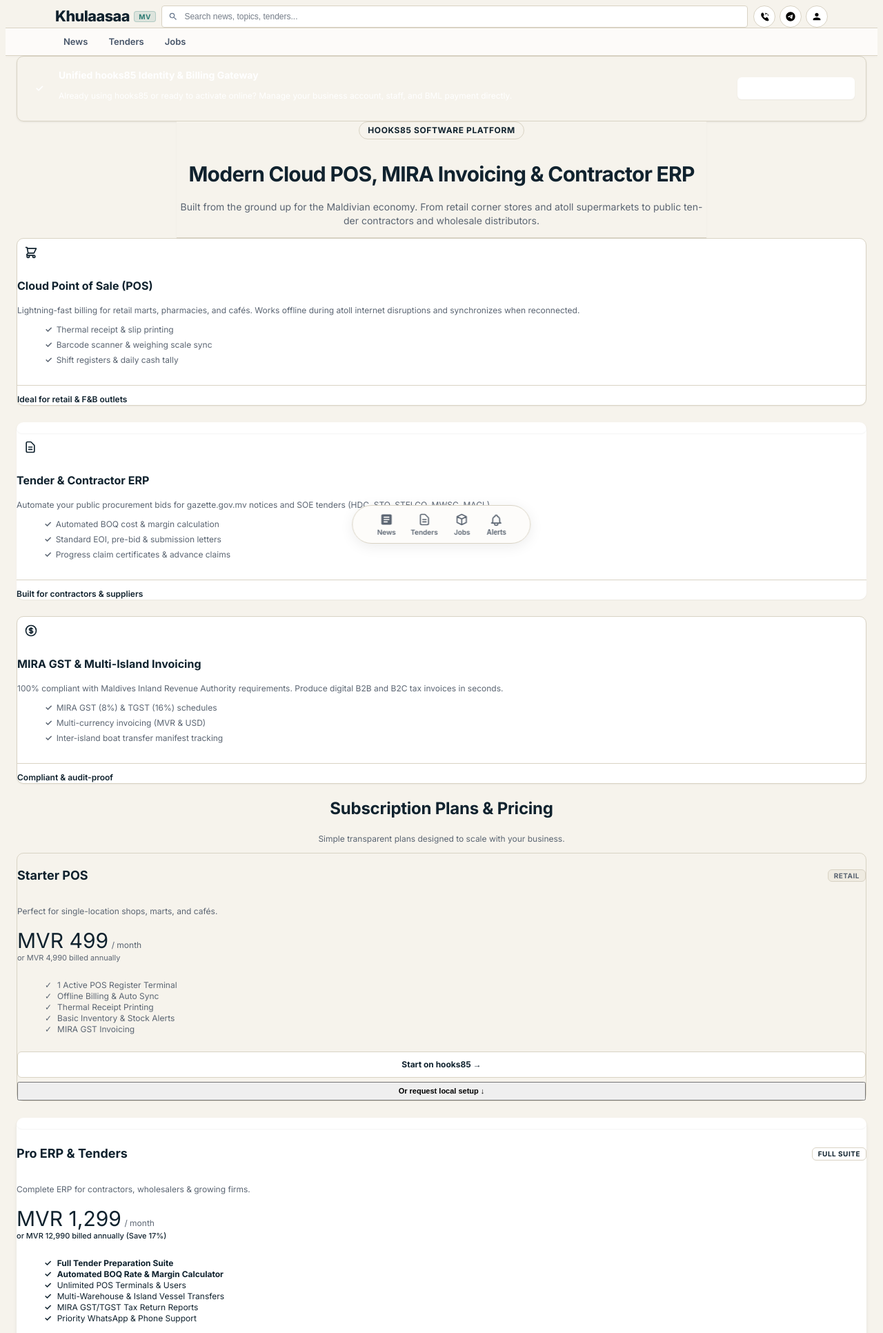
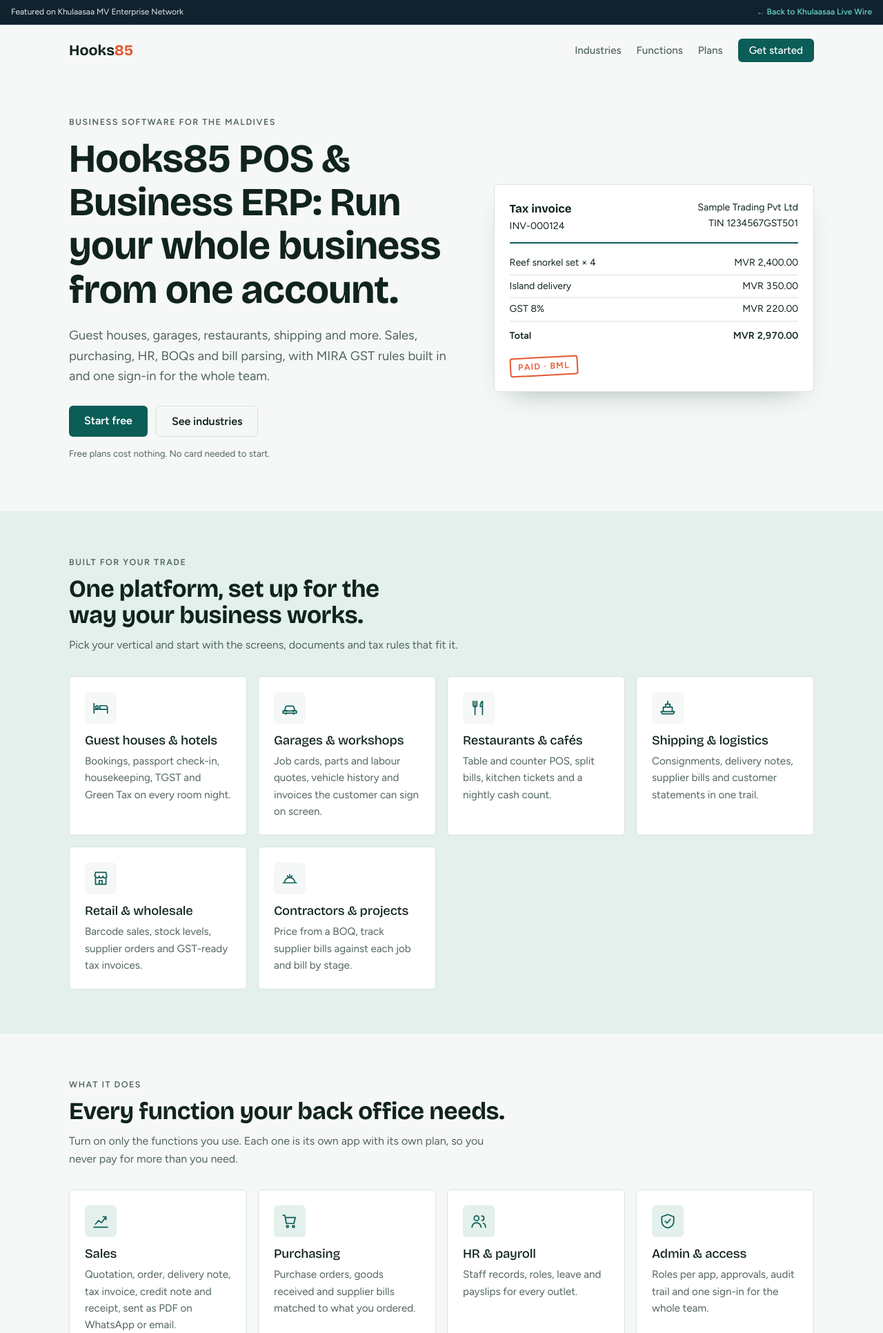
Before and after one commit to Gitrif/khulaasaa, a FastAPI app: page /hooks85 in a window 1280 px wide. Shown: the top 1932 px of the page at 69% size. Run offline with FastAPI, Linux system fonts and the light colour scheme; data that the repository does not hold is empty; some libraries are stand-ins or nearby versions.

Commit message:
Add Hooks85 landing page, style ad units with Hooks85 branding, fix bids and jobs views

```diff
--- a/static/js/company_profile_form.js
+++ b/static/js/company_profile_form.js
@@ -1,5 +1,5 @@
-// Server injected profile if available
-const SERVER_PROFILE = {{ (profile if profile else None)|tojson }};
+// Server injected profile if available from window
+const SERVER_PROFILE = typeof window !== 'undefined' ? (window.companyState || window.SERVER_PROFILE || null) : null;
 
 // Initial Profile State
 let companyProfile = SERVER_PROFILE || {
--- /dev/null
+++ b/templates/hooks85.html
@@ -0,0 +1,305 @@
+<!doctype html>
+<html lang="en">
+<head>
+<meta charset="utf-8">
+<meta name="viewport" content="width=device-width,initial-scale=1,viewport-fit=cover">
+<title>hooks85 POS &amp; Business ERP — Modern Retail, Invoicing &amp; Maldivian Suite</title>
+<meta name="description" content="Business software for the Maldives. Guest houses, garages, restaurants, shipping, retail, and contractors. Sales, purchasing, HR, BOQs, and bill parsing with built-in MIRA GST compliance.">
+<link rel="preconnect" href="https://fonts.googleapis.com">
+<link rel="preconnect" href="https://fonts.gstatic.com" crossorigin>
+<link rel="stylesheet" href="https://fonts.googleapis.com/css2?family=Bricolage+Grotesque:opsz,wght@12..96,500;12..96,700&family=Figtree:wght@400;500;600&display=swap">
+<style>
+/* Layout: single-column marketing page; split hero with a sample tax invoice, module grid, three plan cards, sign-up band */
+:root {
+  --bg: #f6f8f7; --surface: #ffffff; --fg: #10231f; --muted: #51655f; --line: #d9e2de;
+  --brand: #0b5d57; --brand-fg: #ffffff; --accent: #e4572e; --tint: #e3f0ec;
+  --display: "Bricolage Grotesque", "Segoe UI", system-ui, sans-serif;
+  --body: "Figtree", "Segoe UI", system-ui, sans-serif;
+}
+@media (prefers-color-scheme: dark) {
+  :root:not([data-theme="light"]) {
+    --bg: #0c1715; --surface: #13221f; --fg: #e8f1ee; --muted: #9bb0aa; --line: #243733;
+    --brand: #5fc4b8; --brand-fg: #06201c; --accent: #ff7d54; --tint: #16302b; color-scheme: dark;
+  }
+}
+:root[data-theme="dark"] {
+  --bg: #0c1715; --surface: #13221f; --fg: #e8f1ee; --muted: #9bb0aa; --line: #243733;
+  --brand: #5fc4b8; --brand-fg: #06201c; --accent: #ff7d54; --tint: #16302b; color-scheme: dark;
+}
+* { box-sizing: border-box; }
+body {
+  background: var(--bg);
+  color: var(--fg);
+  font: 16px/1.6 var(--body);
+  margin: 0;
+  padding: 0;
+  padding-left: max(16px, env(safe-area-inset-left, 0px));
+  padding-right: max(16px, env(safe-area-inset-right, 0px));
+}
+.partner-topbar {
+  background: #10222E;
+  color: #E2E8F0;
+  font-size: 12px;
+  font-family: var(--body);
+  padding: 8px 16px;
+  margin-left: calc(-1 * max(16px, env(safe-area-inset-left, 0px)));
+  margin-right: calc(-1 * max(16px, env(safe-area-inset-right, 0px)));
+  display: flex;
+  align-items: center;
+  justify-content: space-between;
+  border-bottom: 1px solid #2A3E4C;
+}
+.partner-topbar a {
+  color: #5FC4B8;
+  text-decoration: none;
+  font-weight: 600;
+  display: inline-flex;
+  align-items: center;
+  gap: 4px;
+}
+.partner-topbar a:hover {
+  text-decoration: underline;
+}
+.wrap { max-width: 1080px; margin: 0 auto; }
+h1, h2, h3 { font-family: var(--display); line-height: 1.1; margin: 0; text-wrap: balance; letter-spacing: -.01em; }
+h1 { font-size: clamp(2.2rem, 6vw, 3.6rem); font-weight: 700; }
+h2 { font-size: clamp(1.6rem, 3.6vw, 2.2rem); font-weight: 700; }
+h3 { font-size: 1.15rem; font-weight: 500; }
+p { margin: 0; }
+a { color: inherit; }
+:focus-visible { outline: 3px solid var(--accent); outline-offset: 2px; }
+.eyebrow { font-size: .78rem; letter-spacing: .12em; text-transform: uppercase; color: var(--muted); font-weight: 600; }
+nav { display: flex; align-items: center; justify-content: space-between; gap: 16px; padding-block: 20px; }
+.logo { font-family: var(--display); font-weight: 700; font-size: 1.35rem; text-decoration: none; }
+.logo b { color: var(--accent); }
+nav .links { display: flex; gap: 22px; align-items: center; flex-wrap: wrap; }
+nav .links a { text-decoration: none; color: var(--muted); font-weight: 500; font-size: .95rem; }
+.btn { display: inline-block; background: var(--brand); color: var(--brand-fg); padding: 12px 22px; border-radius: 6px; font-weight: 600; text-decoration: none; border: 0; font: 600 1rem var(--body); cursor: pointer; }
+.btn.alt { background: transparent; color: var(--fg); border: 1.5px solid var(--line); }
+.btn:hover { filter: brightness(1.08); }
+nav .btn { padding: 8px 16px; color: var(--brand-fg) !important; font-size: .9rem; }
+.hero { display: grid; grid-template-columns: 1.1fr .9fr; gap: 48px; align-items: center; padding-block: 56px 72px; }
+.hero p.lead { font-size: 1.15rem; color: var(--muted); margin-top: 20px; max-width: 34em; }
+.hero .cta { display: flex; gap: 12px; flex-wrap: wrap; margin-top: 28px; }
+.hero small { display: block; margin-top: 14px; color: var(--muted); }
+.inv { background: var(--surface); border: 1px solid var(--line); border-radius: 6px; padding: 22px; font-size: .88rem; box-shadow: 0 18px 40px -24px rgba(11, 60, 55, .45); min-width: 0; }
+.inv header { display: flex; justify-content: space-between; gap: 12px; border-bottom: 2px solid var(--brand); padding-bottom: 12px; margin-bottom: 12px; }
+.inv header strong { font-family: var(--display); font-size: 1.05rem; }
+.inv table { width: 100%; border-collapse: collapse; font-variant-numeric: tabular-nums; }
+.inv td { padding: 5px 0; border-bottom: 1px solid var(--line); }
+.inv td:last-child { text-align: right; }
+.inv tr.tot td { border: 0; font-weight: 700; padding-top: 10px; }
+.stamp { display: inline-block; margin-top: 14px; border: 2px solid var(--accent); color: var(--accent); padding: 2px 10px; border-radius: 4px; font-weight: 700; font-size: .78rem; letter-spacing: .1em; transform: rotate(-3deg); }
+.ico { width: 46px; height: 46px; border-radius: 6px; background: var(--tint); color: var(--brand); display: grid; place-items: center; margin-bottom: 6px; }
+.ico svg { width: 26px; height: 26px; fill: none; stroke: currentColor; stroke-width: 1.6; stroke-linecap: round; stroke-linejoin: round; }
+.band .ico { background: var(--bg); }
+.plan ul { list-style: none; padding: 0; }
+.plan li { display: flex; gap: 8px; align-items: flex-start; }
+.plan li svg { flex: none; width: 18px; height: 18px; margin-top: 3px; fill: none; stroke: var(--brand); stroke-width: 2.2; stroke-linecap: round; stroke-linejoin: round; }
+.plan { position: relative; }
+.badge { position: absolute; top: -12px; left: 20px; background: var(--accent); color: #fff; font-size: .72rem; font-weight: 600; letter-spacing: .08em; text-transform: uppercase; padding: 3px 10px; border-radius: 4px; }
+.plans { grid-template-columns: repeat(auto-fit, minmax(210px, 1fr)); }
+.plan .btn { text-align: center; margin-top: auto; }
+section { padding-block: 64px; }
+.band { background: var(--tint); margin-inline: calc(-1 * max(16px, env(safe-area-inset-left, 0px))); padding-inline: max(16px, env(safe-area-inset-left, 0px)); }
+.head { max-width: 40em; margin-bottom: 32px; display: flex; flex-direction: column; gap: 10px; }
+.head p { color: var(--muted); }
+.mods { display: grid; grid-template-columns: repeat(auto-fit, minmax(240px, 1fr)); gap: 16px; }
+.mod { background: var(--surface); border: 1px solid var(--line); border-radius: 6px; padding: 22px; display: flex; flex-direction: column; gap: 8px; min-width: 0; }
+.mod p { color: var(--muted); font-size: .95rem; }
+.mod .tag { font-size: .75rem; font-weight: 600; color: var(--brand); letter-spacing: .06em; text-transform: uppercase; }
+.mod .url { font-size: .82rem; color: var(--muted); font-variant-numeric: tabular-nums; margin-top: auto; padding-top: 6px; }
+.how { display: grid; grid-template-columns: repeat(auto-fit, minmax(220px, 1fr)); gap: 28px; }
+.how div { display: flex; flex-direction: column; gap: 6px; min-width: 0; }
+.how p { color: var(--muted); font-size: .95rem; }
+.plans { display: grid; grid-template-columns: repeat(auto-fit, minmax(240px, 1fr)); gap: 16px; }
+.plan { background: var(--surface); border: 1px solid var(--line); border-radius: 6px; padding: 24px; display: flex; flex-direction: column; gap: 12px; min-width: 0; }
+.plan.pop { border: 2px solid var(--brand); }
+.price { font-family: var(--display); font-size: 2rem; font-weight: 700; }
+.price span { font-size: .9rem; color: var(--muted); font-family: var(--body); font-weight: 400; }
+.plan ul { margin: 0; padding-left: 1.1em; color: var(--muted); font-size: .95rem; display: flex; flex-direction: column; gap: 4px; }
+.note { margin-top: 16px; color: var(--muted); font-size: .9rem; }
+.signup { display: grid; grid-template-columns: 1fr 1fr; gap: 40px; align-items: start; }
+form { background: var(--surface); border: 1px solid var(--line); border-radius: 6px; padding: 24px; display: flex; flex-direction: column; gap: 14px; }
+label { display: flex; flex-direction: column; gap: 4px; font-weight: 600; font-size: .9rem; }
+input, select { font: 400 1rem var(--body); padding: 10px 12px; border: 1px solid var(--line); border-radius: 6px; background: var(--bg); color: var(--fg); width: 100%; }
+.ok { color: var(--brand); font-weight: 600; font-size: 0.95rem; }
+footer { border-top: 1px solid var(--line); padding-block: 28px 40px; color: var(--muted); font-size: .88rem; display: flex; justify-content: space-between; gap: 12px; flex-wrap: wrap; }
+@media (max-width: 820px) {
+  .hero, .signup { grid-template-columns: 1fr; }
+  .hero { padding-block: 32px 48px; }
+  section { padding-block: 48px; }
+  nav .links a.hide { display: none; }
+}
+</style>
+</head>
+<body>
+
+<svg width="0" height="0" style="position:absolute" aria-hidden="true"><defs>
+<symbol id="i-bed" viewBox="0 0 24 24"><path d="M3 19V6M3 14h18v5M21 14v-2a3 3 0 0 0-3-3h-7v5"/><circle cx="7" cy="11" r="1.8"/></symbol>
+<symbol id="i-car" viewBox="0 0 24 24"><path d="M5 16l1.5-5a2 2 0 0 1 1.9-1.4h7.2a2 2 0 0 1 1.9 1.4L19 16M3 16h18v3H3zM7 19v1.5M17 19v1.5"/><circle cx="7.5" cy="16" r=".6"/><circle cx="16.5" cy="16" r=".6"/></symbol>
+<symbol id="i-fork" viewBox="0 0 24 24"><path d="M7 3v18M4.5 3v5a2.5 2.5 0 0 0 5 0V3M17 21V3c-2.2 1.4-3 4-3 7h3"/></symbol>
+<symbol id="i-ship" viewBox="0 0 24 24"><path d="M3 17l1.5 3h15L21 17zM6 17v-6h12v6M9 11V7h6v4M12 3v4"/></symbol>
+<symbol id="i-store" viewBox="0 0 24 24"><path d="M4 9l1-5h14l1 5a2.5 2.5 0 0 1-5 0 2.5 2.5 0 0 1-5 0 2.5 2.5 0 0 1-5 0zM5 11.5V20h14v-8.5M10 20v-5h4v5"/></symbol>
+<symbol id="i-hard" viewBox="0 0 24 24"><path d="M3 18h18M5 18a7 7 0 0 1 14 0M12 7v4M9 8.5l1 2M15 8.5l-1 2"/></symbol>
+<symbol id="i-chart" viewBox="0 0 24 24"><path d="M3 20h18M5 16l4-5 4 3 6-8M15 6h4v4"/></symbol>
+<symbol id="i-cart" viewBox="0 0 24 24"><path d="M3 4h2.5l2 11h10l2-8H7"/><circle cx="9" cy="19" r="1.4"/><circle cx="17" cy="19" r="1.4"/></symbol>
+<symbol id="i-users" viewBox="0 0 24 24"><circle cx="9" cy="8" r="3.2"/><path d="M3 20c0-3.3 2.7-6 6-6s6 2.7 6 6M16 5a3 3 0 0 1 0 6M18 14.5c2 .7 3 2.6 3 5.5"/></symbol>
+<symbol id="i-shield" viewBox="0 0 24 24"><path d="M12 3l8 3v6c0 4.5-3.2 7.8-8 9-4.8-1.2-8-4.5-8-9V6zM8.5 12l2.5 2.5 4.5-5"/></symbol>
+<symbol id="i-ruler" viewBox="0 0 24 24"><rect x="3" y="3" width="18" height="18" rx="1.5"/><path d="M3 9h18M3 15h18M9 3v18M7 12h.01M13 6h.01M13 18h.01M17 12h.01"/></symbol>
+<symbol id="i-receipt" viewBox="0 0 24 24"><path d="M6 3h12v18l-2.5-1.5L13 21l-2-1.5L9 21l-2.5-1.5L6 21zM9 8h6M9 12h6M9 16h3"/></symbol>
+<symbol id="i-doc" viewBox="0 0 24 24"><path d="M14 3H7a2 2 0 0 0-2 2v14a2 2 0 0 0 2 2h10a2 2 0 0 0 2-2V8zM14 3v5h5M8.5 13h7M8.5 17h4"/></symbol>
+<symbol id="i-pct" viewBox="0 0 24 24"><path d="M19 5L5 19"/><circle cx="7" cy="7" r="2.2"/><circle cx="17" cy="17" r="2.2"/></symbol>
+<symbol id="i-box" viewBox="0 0 24 24"><path d="M3 7.5L12 3l9 4.5v9L12 21l-9-4.5zM3 7.5L12 12l9-4.5M12 12v9"/></symbol>
+<symbol id="i-check" viewBox="0 0 24 24"><path d="M5 12.5l4.5 4.5L19 7.5"/></symbol>
+</defs></svg>
+
+<div class="partner-topbar">
+  <span>Featured on Khulaasaa MV Enterprise Network</span>
+  <a href="/">&larr; Back to Khulaasaa Live Wire</a>
+</div>
+
+<div class="wrap">
+  <nav>
+    <a class="logo" href="#top">Hooks<b>85</b></a>
+    <div class="links">
+      <a class="hide" href="#verticals">Industries</a>
+      <a class="hide" href="#functions">Functions</a>
+      <a class="hide" href="#plans">Plans</a>
+      <a class="btn" href="#signup">Get started</a>
+    </div>
+  </nav>
+
+  <div class="hero" id="top">
+    <div>
+      <p class="eyebrow">Business software for the Maldives</p>
+      <h1 style="margin-top:12px">Hooks85 POS &amp; Business ERP: Run your whole business from one account.</h1>
+      <p class="lead">Guest houses, garages, restaurants, shipping and more. Sales, purchasing, HR, BOQs and bill parsing, with MIRA GST rules built in and one sign-in for the whole team.</p>
+      <div class="cta">
+        <a class="btn" href="#signup">Start free</a>
+        <a class="btn alt" href="#verticals">See industries</a>
+      </div>
+      <small>Free plans cost nothing. No card needed to start.</small>
+    </div>
+    <div class="inv" aria-label="Sample tax invoice">
+      <header><div><strong>Tax invoice</strong><br>INV-000124</div><div style="text-align:right">Sample Trading Pvt Ltd<br>TIN 1234567GST501</div></header>
+      <table>
+        <tr><td>Reef snorkel set &times; 4</td><td>MVR 2,400.00</td></tr>
+        <tr><td>Island delivery</td><td>MVR 350.00</td></tr>
+        <tr><td>GST 8%</td><td>MVR 220.00</td></tr>
+        <tr class="tot"><td>Total</td><td>MVR 2,970.00</td></tr>
+      </table>
+      <span class="stamp">PAID &middot; BML</span>
+    </div>
+  </div>
+</div>
+
+<div class="band" id="verticals"><div class="wrap"><section>
+  <div class="head">
+    <p class="eyebrow">Built for your trade</p>
+    <h2>One platform, set up for the way your business works.</h2>
+    <p>Pick your vertical and start with the screens, documents and tax rules that fit it.</p>
+  </div>
+  <div class="mods">
+    <div class="mod"><span class="ico"><svg viewBox="0 0 24 24" aria-hidden="true"><use href="#i-bed"/></svg></span><h3>Guest houses &amp; hotels</h3><p>Bookings, passport check-in, housekeeping, TGST and Green Tax on every room night.</p></div>
+    <div class="mod"><span class="ico"><svg viewBox="0 0 24 24" aria-hidden="true"><use href="#i-car"/></svg></span><h3>Garages &amp; workshops</h3><p>Job cards, parts and labour quotes, vehicle history and invoices the customer can sign on screen.</p></div>
+    <div class="mod"><span class="ico"><svg viewBox="0 0 24 24" aria-hidden="true"><use href="#i-fork"/></svg></span><h3>Restaurants &amp; cafés</h3><p>Table and counter POS, split bills, kitchen tickets and a nightly cash count.</p></div>
+    <div class="mod"><span class="ico"><svg viewBox="0 0 24 24" aria-hidden="true"><use href="#i-ship"/></svg></span><h3>Shipping &amp; logistics</h3><p>Consignments, delivery notes, supplier bills and customer statements in one trail.</p></div>
+    <div class="mod"><span class="ico"><svg viewBox="0 0 24 24" aria-hidden="true"><use href="#i-store"/></svg></span><h3>Retail &amp; wholesale</h3><p>Barcode sales, stock levels, supplier orders and GST-ready tax invoices.</p></div>
+    <div class="mod"><span class="ico"><svg viewBox="0 0 24 24" aria-hidden="true"><use href="#i-hard"/></svg></span><h3>Contractors &amp; projects</h3><p>Price from a BOQ, track supplier bills against each job and bill by stage.</p></div>
+  </div>
+</section></div></div>
+
+<div class="wrap" id="functions"><section>
+  <div class="head">
+    <p class="eyebrow">What it does</p>
+    <h2>Every function your back office needs.</h2>
+    <p>Turn on only the functions you use. Each one is its own app with its own plan, so you never pay for more than you need.</p>
+  </div>
+  <div class="mods">
+    <div class="mod"><span class="ico"><svg viewBox="0 0 24 24" aria-hidden="true"><use href="#i-chart"/></svg></span><h3>Sales</h3><p>Quotation, order, delivery note, tax invoice, credit note and receipt, sent as PDF on WhatsApp or email.</p></div>
+    <div class="mod"><span class="ico"><svg viewBox="0 0 24 24" aria-hidden="true"><use href="#i-cart"/></svg></span><h3>Purchasing</h3><p>Purchase orders, goods received and supplier bills matched to what you ordered.</p></div>
+    <div class="mod"><span class="ico"><svg viewBox="0 0 24 24" aria-hidden="true"><use href="#i-users"/></svg></span><h3>HR &amp; payroll</h3><p>Staff records, roles, leave and payslips for every outlet.</p></div>
+    <div class="mod"><span class="ico"><svg viewBox="0 0 24 24" aria-hidden="true"><use href="#i-shield"/></svg></span><h3>Admin &amp; access</h3><p>Roles per app, approvals, audit trail and one sign-in for the whole team.</p></div>
+    <div class="mod"><span class="ico"><svg viewBox="0 0 24 24" aria-hidden="true"><use href="#i-ruler"/></svg></span><h3>BOQs</h3><p>Build a bill of quantities, price it from your item list and turn it into a quotation.</p></div>
+    <div class="mod"><span class="ico"><svg viewBox="0 0 24 24" aria-hidden="true"><use href="#i-receipt"/></svg></span><h3>Bill parsing</h3><p>Photograph a supplier bill. Hooks85 reads the lines, totals and GST and files it.</p></div>
+    <div class="mod"><span class="ico"><svg viewBox="0 0 24 24" aria-hidden="true"><use href="#i-doc"/></svg></span><h3>Document parsing</h3><p>Pull data from POs, delivery notes and statements and match them to your records.</p></div>
+    <div class="mod"><span class="ico"><svg viewBox="0 0 24 24" aria-hidden="true"><use href="#i-pct"/></svg></span><h3>MIRA GST rules</h3><p>Tax invoice checks, 3-day rules and credit or debit note limits built in.</p></div>
+  </div>
+</section></div>
+
+<div class="wrap"><section>
+  <div class="head">
+    <p class="eyebrow">The apps</p>
+    <h2>Pick the apps you need. Add more later.</h2>
+    <p>Each app has its own address and its own plan, so a café can run the POS on a free plan and sales on a paid one.</p>
+  </div>
+  <div class="mods">
+    <div class="mod"><span class="tag">Live in beta</span><h3>POS</h3><p>Ring up sales, split bills, close the day with a cash count. Works on a phone or a till.</p><span class="url">pos.hooksbm.org</span></div>
+    <div class="mod"><span class="tag">Live in beta</span><h3>Sales</h3><p>Quotation to order, delivery note, tax invoice, credit note and receipt, sent as a PDF on WhatsApp or email.</p><span class="url">sales.hooksbm.org</span></div>
+    <div class="mod"><span class="tag">Live in beta</span><h3>PMS</h3><p>Bookings, check-in with passport scan, housekeeping, TGST and Green Tax on every room night.</p><span class="url">pms.hooksbm.org</span></div>
+    <div class="mod"><span class="tag">Coming soon</span><h3>Purchasing</h3><p>Raise purchase orders, receive stock and match supplier bills.</p><span class="url">purchasing.hooksbm.org</span></div>
+  </div>
+</section></div>
+
+<div class="wrap">
+  <section>
+    <div class="head"><p class="eyebrow">How it works</p><h2>One account, then one plan per app.</h2></div>
+    <div class="how">
+      <div><h3>1. Sign in once</h3><p>Use Google, your phone number or email and a password.</p></div>
+      <div><h3>2. Add your business</h3><p>Invite staff and give each person a role in each app.</p></div>
+      <div><h3>3. Choose a plan</h3><p>Start on a free plan. We approve requests by hand during the beta.</p></div>
+      <div><h3>4. Pay by BML or transfer</h3><p>Paid plans start after your first payment is confirmed.</p></div>
+    </div>
+  </section>
+
+  <section id="plans" style="padding-top:0">
+    <div class="head"><p class="eyebrow">Pricing</p><h2>Start free. Pay when you grow.</h2></div>
+    <div class="plans">
+      <div class="plan"><h3>Free</h3><div class="price">MVR 0 <span>/ month</span></div><ul><li><svg viewBox="0 0 24 24" aria-hidden="true"><use href="#i-check"/></svg>One app of your choice</li><li><svg viewBox="0 0 24 24" aria-hidden="true"><use href="#i-check"/></svg>1 outlet, 2 staff</li><li><svg viewBox="0 0 24 24" aria-hidden="true"><use href="#i-check"/></svg>Records always readable</li></ul><a class="btn alt" href="#signup">Start free</a></div>
+      <div class="plan pop"><span class="badge">Most popular</span><h3>Starter</h3><div class="price">MVR 350 <span>/ app / month</span></div><ul><li><svg viewBox="0 0 24 24" aria-hidden="true"><use href="#i-check"/></svg>Up to 5 staff</li><li><svg viewBox="0 0 24 24" aria-hidden="true"><use href="#i-check"/></svg>PDF documents with your letterhead</li><li><svg viewBox="0 0 24 24" aria-hidden="true"><use href="#i-check"/></svg>WhatsApp and email sending</li><li><svg viewBox="0 0 24 24" aria-hidden="true"><use href="#i-check"/></svg>Bill parsing: 30 a month</li></ul><a class="btn" href="#signup">Request Starter</a></div>
+      <div class="plan"><h3>Business</h3><div class="price">MVR 900 <span>/ app / month</span></div><ul><li><svg viewBox="0 0 24 24" aria-hidden="true"><use href="#i-check"/></svg>Unlimited staff and outlets</li><li><svg viewBox="0 0 24 24" aria-hidden="true"><use href="#i-check"/></svg>HR, BOQs and document parsing</li><li><svg viewBox="0 0 24 24" aria-hidden="true"><use href="#i-check"/></svg>Roles per app</li><li><svg viewBox="0 0 24 24" aria-hidden="true"><use href="#i-check"/></svg>Priority support</li></ul><a class="btn alt" href="#signup">Request Business</a></div>
+      <div class="plan"><h3>Enterprise</h3><div class="price">Custom <span></span></div><ul><li><svg viewBox="0 0 24 24" aria-hidden="true"><use href="#i-check"/></svg>Multiple businesses and branches</li><li><svg viewBox="0 0 24 24" aria-hidden="true"><use href="#i-check"/></svg>Setup and data import</li><li><svg viewBox="0 0 24 24" aria-hidden="true"><use href="#i-check"/></svg>Custom documents and integrations</li><li><svg viewBox="0 0 24 24" aria-hidden="true"><use href="#i-check"/></svg>Dedicated contact</li></ul><a class="btn alt" href="#signup">Talk to us</a></div>
+    </div>
+    <p class="note">Example packages and prices for this preview. Final plans will be set before launch. Pay by BML or bank transfer.</p>
+  </section>
+</div>
+
+<div class="band"><div class="wrap"><section id="signup">
+  <div class="signup">
+    <div class="head" style="margin:0">
+      <p class="eyebrow">Get started</p>
+      <h2>Tell us about your business.</h2>
+      <p>We will set up your account and approve your first app during the beta. Prefer to ask a question first? Leave a note and we will reply.</p>
+    </div>
+    <form id="lead" method="POST" action="/subscription/inquire">
+      <input type="hidden" name="plan_tier" value="starter">
+      <label for="name">Your name<input id="name" name="contact_name" required autocomplete="name"></label>
+      <label for="biz">Business name<input id="biz" name="company_name" required autocomplete="organization"></label>
+      <label for="phone">Phone or email<input id="phone" name="phone" required autocomplete="tel"></label>
+      <label for="app">Interested in
+        <select id="app" name="modules">
+          <option value="POS">POS</option>
+          <option value="Sales">Sales</option>
+          <option value="PMS">PMS</option>
+          <option value="More than one">More than one</option>
+        </select>
+      </label>
+      <button class="btn" type="submit">Request access</button>
+      <p id="msg" class="ok" role="status" hidden>Thanks! Your request has been registered.</p>
+    </form>
+  </div>
+</section></div></div>
+
+<div class="wrap">
+  <footer><span>&copy; 2026 Hooks85. Male', Maldives.</span><span>hooksbm.org &middot; Partner Platform</span></footer>
+</div>
+
+<script>
+document.getElementById('lead').addEventListener('submit', function(e) {
+  // Allow native submission or show confirmation if requested via JS
+});
+</script>
+
+</body>
+</html>
```
Also changed, not shown: routers/web_ui.py (+6 -1 lines), templates/_ad_incontent.html (+10 -10 lines), templates/_ad_infeed.html (+11 -11 lines), templates/_ad_leaderboard.html (+8 -8 lines), templates/_ad_rectangle.html (+7 -7 lines), templates/advertise.html (+7 -7 lines), templates/jobs.html (+28 -0 lines).
